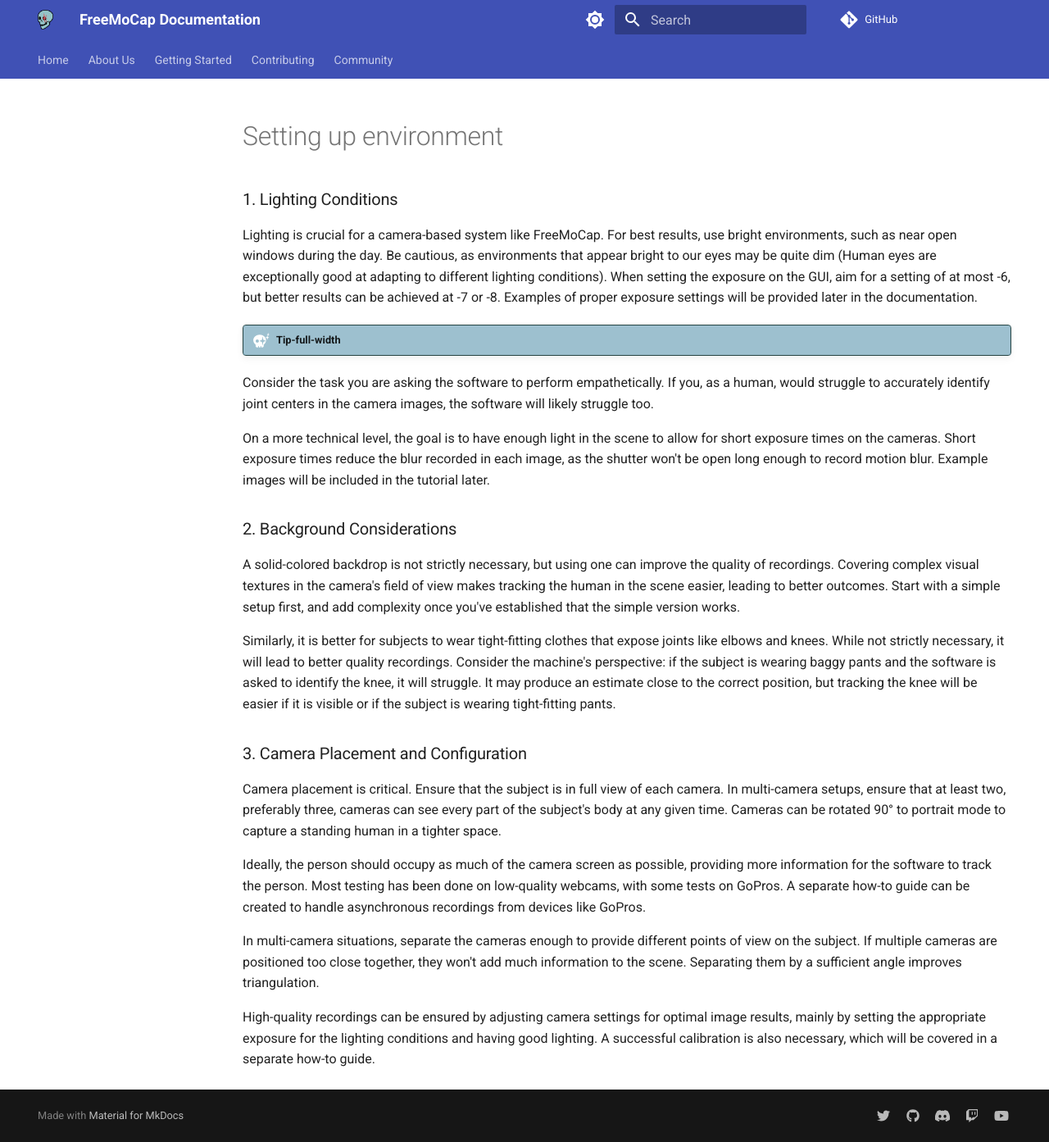
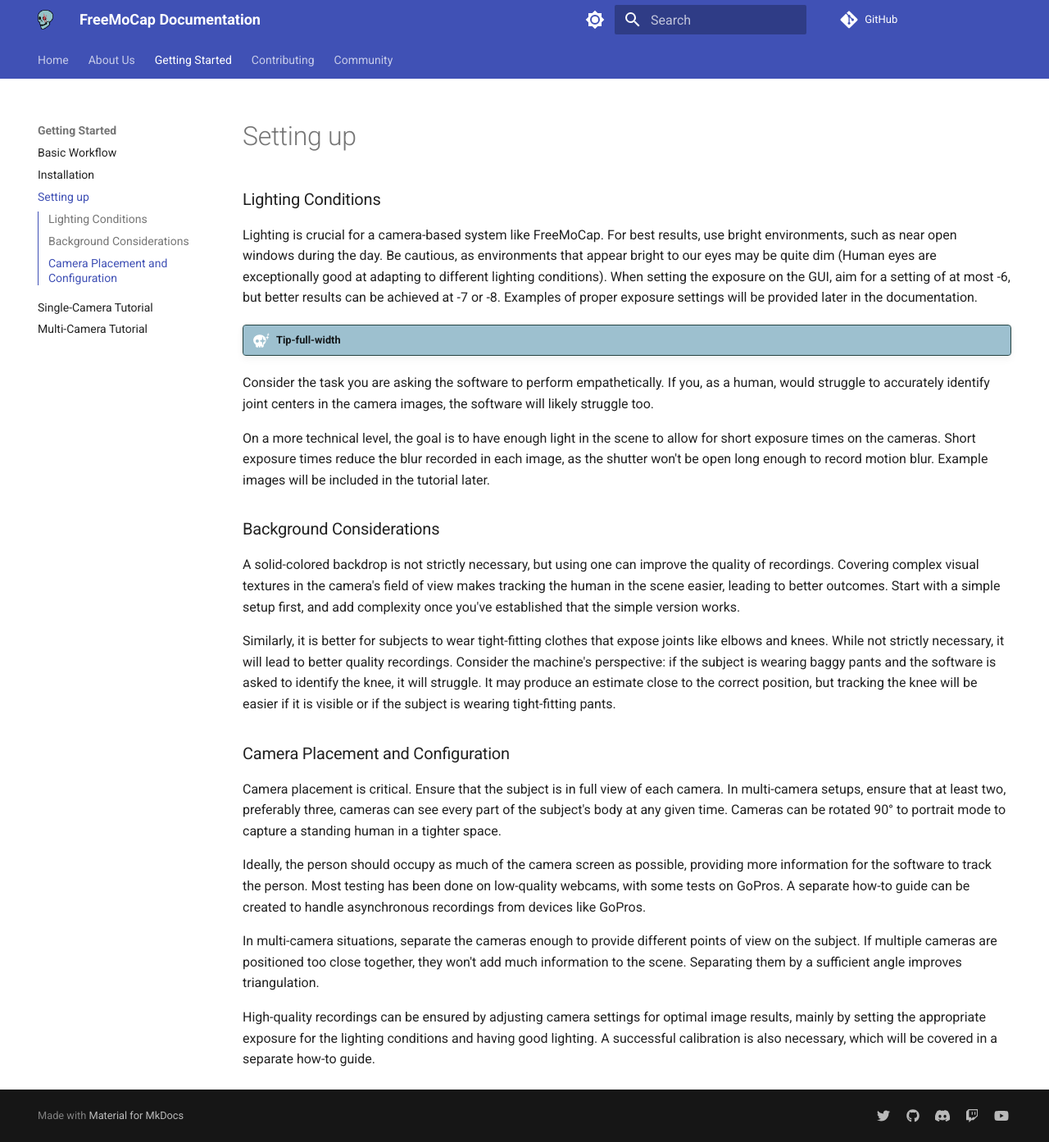
Before and after one commit to freemocap/documentation, an MkDocs documentation site: the page built from docs/getting_started/setting_up_environment.md, in a window 1280 px wide and 1393 px high. Shown: the whole window at 82% size. Built offline with MkDocs 1.6.1 and Material for MkDocs 9.7.7, drawn with Linux system fonts in a browser that asks for light colours; comment, search, counter and statistics services are not loaded.

Commit message:
add 'set up' part

```diff
--- a/docs/getting_started/setting_up_environment.md
+++ b/docs/getting_started/setting_up_environment.md
@@ -1,5 +1,5 @@
 
-## 1. Lighting Conditions
+## Lighting Conditions
 
 Lighting is crucial for a camera-based system like FreeMoCap. For best results, use bright environments, such as near open windows during the day. Be cautious, as environments that appear bright to our eyes may be quite dim (Human eyes are exceptionally good at adapting to different lighting conditions). When setting the exposure on the GUI, aim for a setting of at most -6, but better results can be achieved at -7 or -8. Examples of proper exposure settings will be provided later in the documentation.
 
@@ -8,13 +8,13 @@
 
 On a more technical level, the goal is to have enough light in the scene to allow for short exposure times on the cameras. Short exposure times reduce the blur recorded in each image, as the shutter won't be open long enough to record motion blur. Example images will be included in the tutorial later.
 
-## 2. Background Considerations
+## Background Considerations
 
 A solid-colored backdrop is not strictly necessary, but using one can improve the quality of recordings. Covering complex visual textures in the camera's field of view makes tracking the human in the scene easier, leading to better outcomes. Start with a simple setup first, and add complexity once you've established that the simple version works.
 
 Similarly, it is better for subjects to wear tight-fitting clothes that expose joints like elbows and knees. While not strictly necessary, it will lead to better quality recordings. Consider the machine's perspective: if the subject is wearing baggy pants and the software is asked to identify the knee, it will struggle. It may produce an estimate close to the correct position, but tracking the knee will be easier if it is visible or if the subject is wearing tight-fitting pants.
 
-## 3. Camera Placement and Configuration
+## Camera Placement and Configuration
 
 Camera placement is critical. Ensure that the subject is in full view of each camera. In multi-camera setups, ensure that at least two, preferably three, cameras can see every part of the subject's body at any given time. Cameras can be rotated 90° to portrait mode to capture a standing human in a tighter space.
 
--- a/mkdocs.yml
+++ b/mkdocs.yml
@@ -10,7 +10,7 @@
     - navigation.instant
     - navigation.tracking
     - navigation.sections
-    - navigation.expand
+#    - navigation.expand
     - toc.integrate
     - search.suggest
     - search.highlight
@@ -41,8 +41,9 @@
   - Home: 'index.md'
   - About Us: 'about_us.md'
   - Getting Started:
-    - 'Basic Workflow': 'getting_started/index.md'
-    - 'Installation': 'getting_started/installation.md'
+    - Basic Workflow: 'getting_started/index.md'
+    - Installation: 'getting_started/installation.md'
+    - Setting up: 'getting_started/setting_up_environment.md'
     - Single-Camera Tutorial: 'getting_started/single_camera_recording.md'
     - Multi-Camera Tutorial: 'getting_started/multi_camera_calibration.md'
   - Contributing:
```
